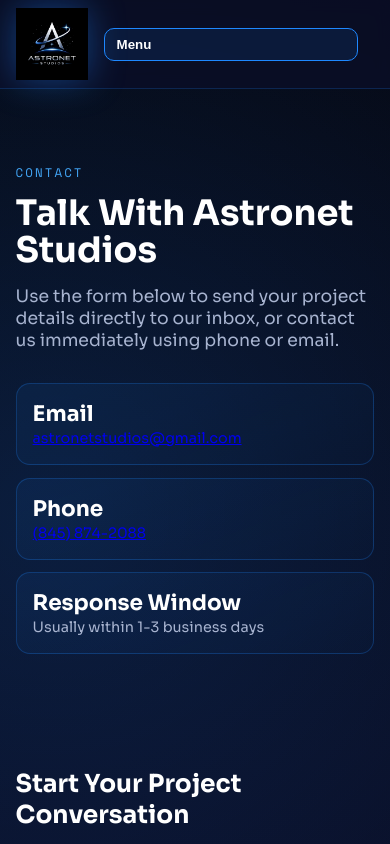
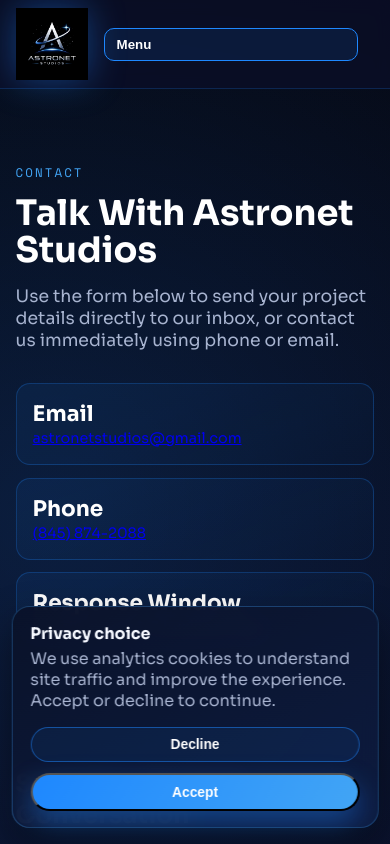
Before and after one commit to Astronet-Studios/Astronet-Studios, a website: page Client/contact.html in a window 390 px wide. Shown: the top 844 px of the page. Drawn offline with nearby package versions, Linux system fonts and the light colour scheme.

Commit message:
cookies privacy pop up

```diff
--- a/Client/contact.html
+++ b/Client/contact.html
@@ -1,16 +1,6 @@
 <!doctype html>
 <html lang="en">
 <head>
-<!-- Google tag (gtag.js) -->
-<script async src="https://www.googletagmanager.com/gtag/js?id=G-ZKLVW291RR"></script>
-<script>
-  window.dataLayer = window.dataLayer || [];
-  function gtag(){dataLayer.push(arguments);}
-  gtag('js', new Date());
-
-  gtag('config', 'G-ZKLVW291RR');
-</script>
-
   <meta charset="UTF-8" />
   <meta name="viewport" content="width=device-width, initial-scale=1.0" />
   <title>Contact Astronet Studios</title>
--- a/Client/script.js
+++ b/Client/script.js
@@ -48,6 +48,93 @@
     video.addEventListener('loadedmetadata', startIntroFromOffset, { once: true });
   }
 })();
+
+const COOKIE_CONSENT_KEY = 'astronetCookieConsent';
+const ANALYTICS_ID = 'G-ZKLVW291RR';
+
+function getStoredConsent() {
+  try {
+    return localStorage.getItem(COOKIE_CONSENT_KEY);
+  } catch (_error) {
+    return null;
+  }
+}
+
+function setStoredConsent(decision) {
+  try {
+    localStorage.setItem(COOKIE_CONSENT_KEY, decision);
+  } catch (_error) {
+    // Ignore storage failures and keep the consent flow functional.
+  }
+}
+
+function loadAnalytics() {
+  if (window.__astronetAnalyticsLoaded) {
+    return;
+  }
+
+  window.__astronetAnalyticsLoaded = true;
+
+  const script = document.createElement('script');
+  script.async = true;
+  script.src = `https://www.googletagmanager.com/gtag/js?id=${ANALYTICS_ID}`;
+  document.head.appendChild(script);
+
+  window.dataLayer = window.dataLayer || [];
+  function gtag() {
+    window.dataLayer.push(arguments);
+  }
+  window.gtag = gtag;
+  gtag('js', new Date());
+  gtag('config', ANALYTICS_ID);
+}
+
+function applyCookieConsent(decision) {
+  setStoredConsent(decision);
+
+  if (decision === 'accepted') {
+    loadAnalytics();
+  }
+}
+
+function createCookieBanner() {
+  const savedConsent = getStoredConsent();
+  if (savedConsent === 'accepted') {
+    loadAnalytics();
+    return;
+  }
+
+  if (savedConsent === 'declined') {
+    return;
+  }
+
+  const banner = document.createElement('section');
+  banner.className = 'cookie-banner';
+  banner.setAttribute('role', 'dialog');
+  banner.setAttribute('aria-live', 'polite');
+  banner.innerHTML = `
+    <div class="cookie-banner-copy">
+      <p class="cookie-banner-title">Privacy choice</p>
+      <p>We use analytics cookies to understand site traffic and improve the experience. Accept or decline to continue.</p>
+    </div>
+    <div class="cookie-banner-actions">
+      <button type="button" class="btn btn-secondary btn-small cookie-decline">Decline</button>
+      <button type="button" class="btn btn-primary btn-small cookie-accept">Accept</button>
+    </div>
+  `;
+
+  document.body.appendChild(banner);
+
+  banner.querySelector('.cookie-accept').addEventListener('click', () => {
+    applyCookieConsent('accepted');
+    banner.remove();
+  });
+
+  banner.querySelector('.cookie-decline').addEventListener('click', () => {
+    applyCookieConsent('declined');
+    banner.remove();
+  });
+}
 
 const menuButton = document.querySelector('.menu-toggle');
 const nav = document.querySelector('.main-nav');
@@ -177,3 +264,4 @@ function enhanceLongCopyBlocks() {
 }
 
 enhanceLongCopyBlocks();
+createCookieBanner();
--- a/Client/styles.css
+++ b/Client/styles.css
@@ -477,15 +477,15 @@ main {
 }
 
 .steps article {
-  border: 1px solid var(--line);
+  border: 1px solid rgba(66, 165, 245, 0.28);
   border-radius: var(--radius);
   padding: 1rem;
-  background: linear-gradient(155deg, rgba(88, 53, 174, 0.45), rgba(255, 255, 255, 0.02));
+  background: linear-gradient(155deg, rgba(30, 136, 255, 0.14), rgba(30, 136, 255, 0.03));
 }
 
 .steps span {
   font-family: "Space Mono", monospace;
-  color: #d7b2ff;
+  color: var(--blue-light);
   font-weight: 700;
 }
 
@@ -630,6 +630,47 @@ main {
   transform: translateY(0);
   transition: opacity 0.6s ease, transform 0.6s ease;
 }
+.cookie-banner {
+  position: fixed;
+  left: 50%;
+  bottom: 1rem;
+  z-index: 70;
+  width: min(920px, calc(100vw - 2rem));
+  transform: translateX(-50%);
+  display: flex;
+  align-items: center;
+  justify-content: space-between;
+  gap: 1rem;
+  padding: 1rem 1.1rem;
+  border: 1px solid rgba(66, 165, 245, 0.28);
+  border-radius: 18px;
+  background: linear-gradient(155deg, rgba(10, 18, 41, 0.96), rgba(14, 28, 65, 0.95));
+  box-shadow: 0 18px 40px rgba(0, 0, 0, 0.45);
+  backdrop-filter: blur(10px);
+}
+
+.cookie-banner-copy {
+  display: grid;
+  gap: 0.25rem;
+}
+
+.cookie-banner-title {
+  margin: 0;
+  color: #f5f8ff;
+  font-weight: 700;
+}
+
+.cookie-banner-copy p:last-child {
+  margin: 0;
+  color: var(--muted);
+}
+
+.cookie-banner-actions {
+  display: flex;
+  gap: 0.7rem;
+  flex-wrap: wrap;
+  justify-content: flex-end;
+}
 
 .portal-page {
   min-height: 100vh;
@@ -1442,6 +1483,20 @@ main {
     grid-template-columns: 1fr;
   }
 
+  .cookie-banner {
+    width: min(94vw, 920px);
+    flex-direction: column;
+    align-items: stretch;
+  }
+
+  .cookie-banner-actions {
+    justify-content: stretch;
+  }
+
+  .cookie-banner-actions .btn {
+    width: 100%;
+  }
+
 }
 
 /* ── Intro video overlay ────────────────────────── */
```
Also changed, not shown: Client/about.html (+0 -10 lines), Client/admin.html (+0 -10 lines), Client/dashboard.html (+0 -10 lines), Client/index.html (+0 -10 lines), Client/portal-login.html (+0 -10 lines), Client/pricing.html (+0 -10 lines).
